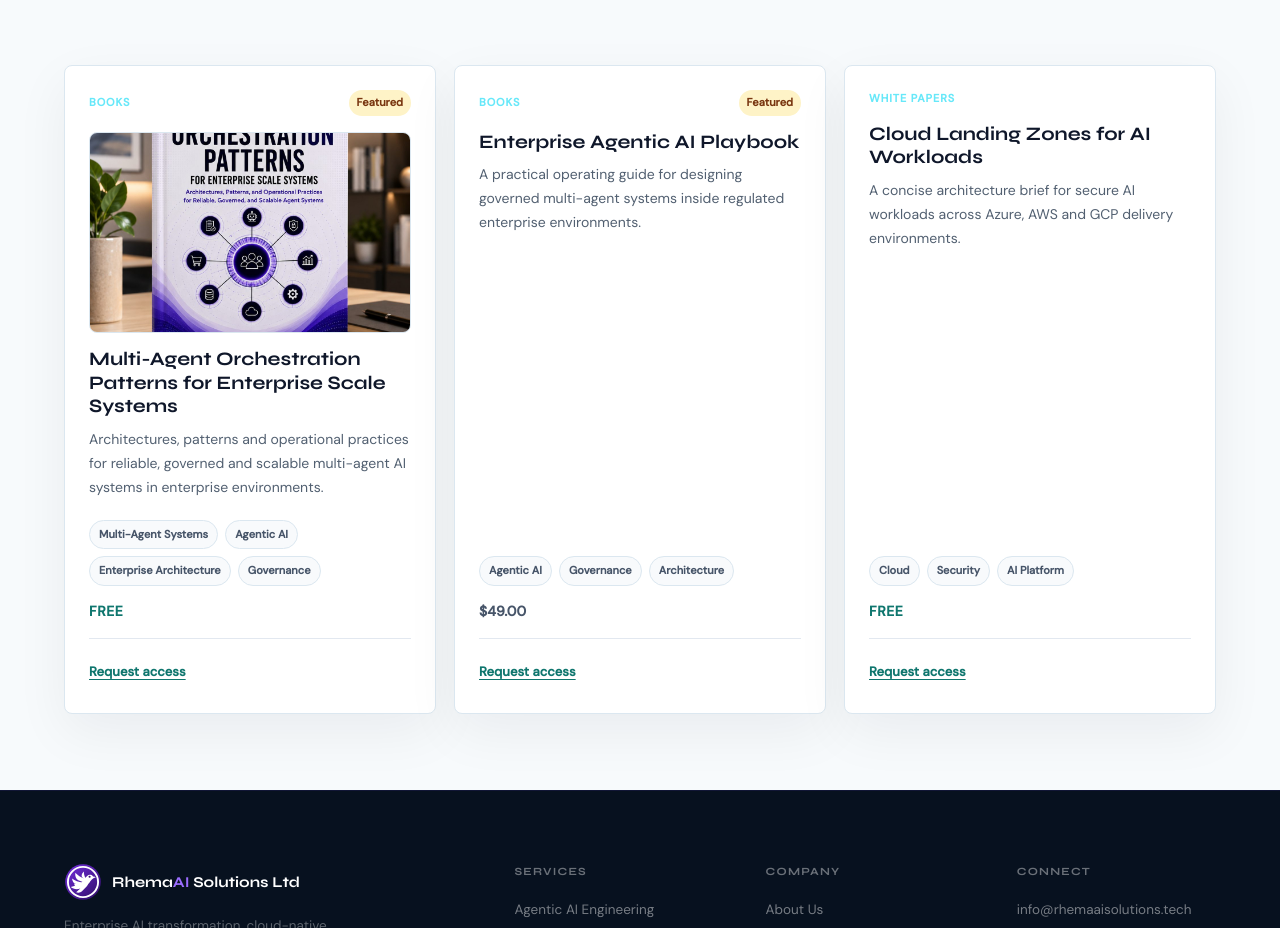
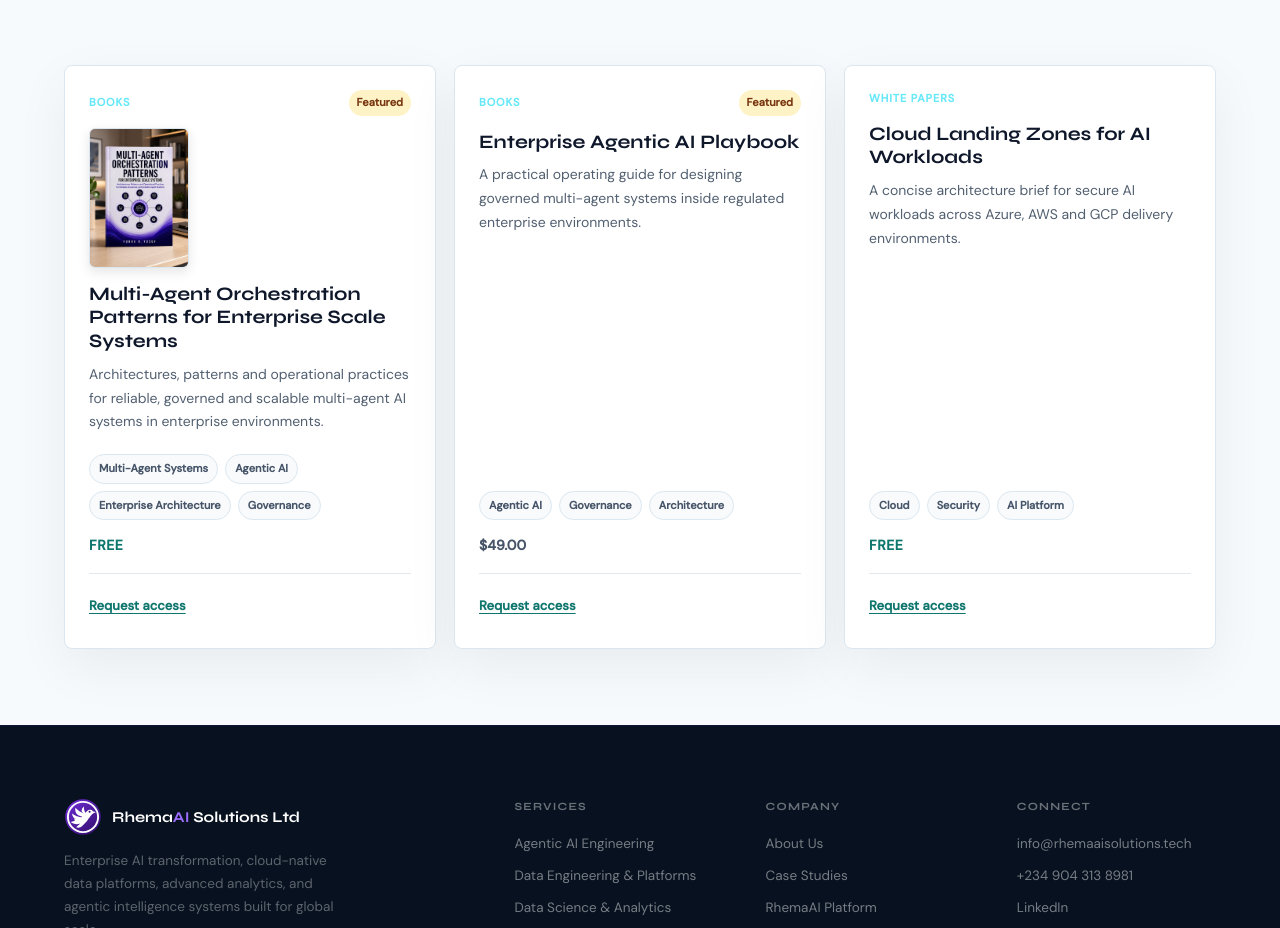
Before and after one commit to phunkie24/rhemaai, a React (Vite) app in the folder client/: page /publications in a window 1280 px wide. Shown: the part 840-1768 px from the top of the page. Built offline with nearby package versions, Linux system fonts and the light colour scheme; no server answers.

Commit message:
fix: resize publication cover to portrait thumbnail (100x140px)

```diff
--- a/client/src/pages/PlatformPages.module.css
+++ b/client/src/pages/PlatformPages.module.css
@@ -296,14 +296,16 @@
 }
 
 .publicationCover {
-  width: 100%;
-  aspect-ratio: 16 / 10;
-  margin-top: 16px;
-  overflow: hidden;
-  border-radius: 8px;
+  display: block;
+  width: 100px;
+  height: 140px;
+  margin-top: 12px;
+  border-radius: 6px;
   object-fit: cover;
+  object-position: center top;
   border: 1px solid #dbe7f0;
   background: #eef4f7;
+  box-shadow: 0 4px 12px rgba(0,0,0,0.10);
 }
 
 .productCard > span {
```
